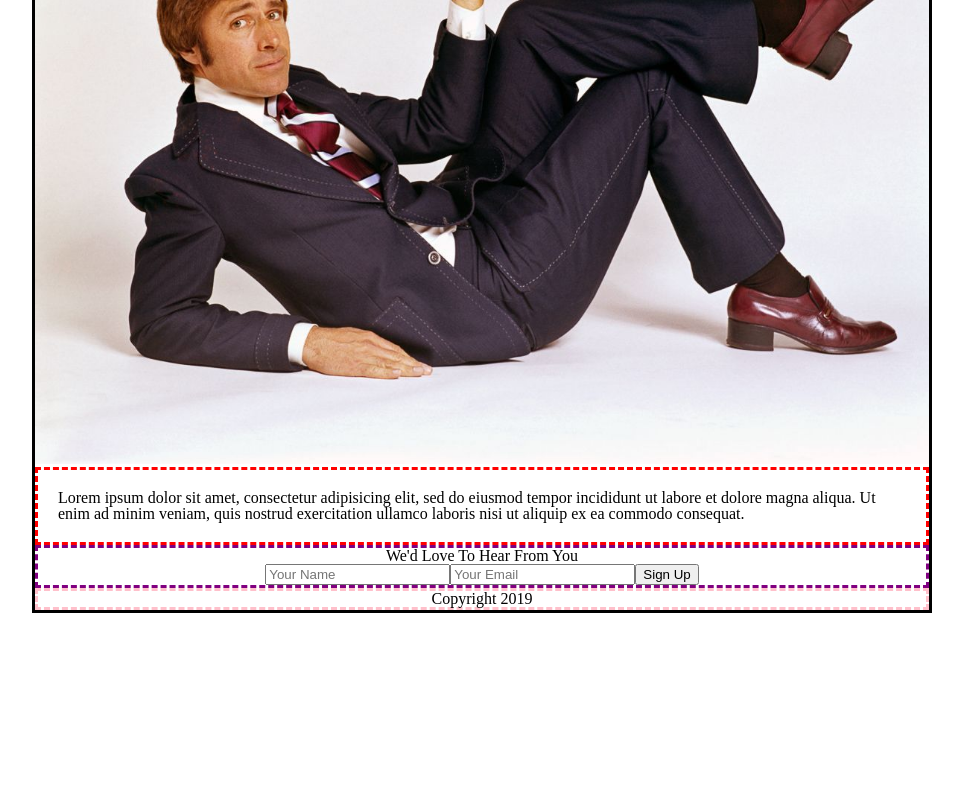
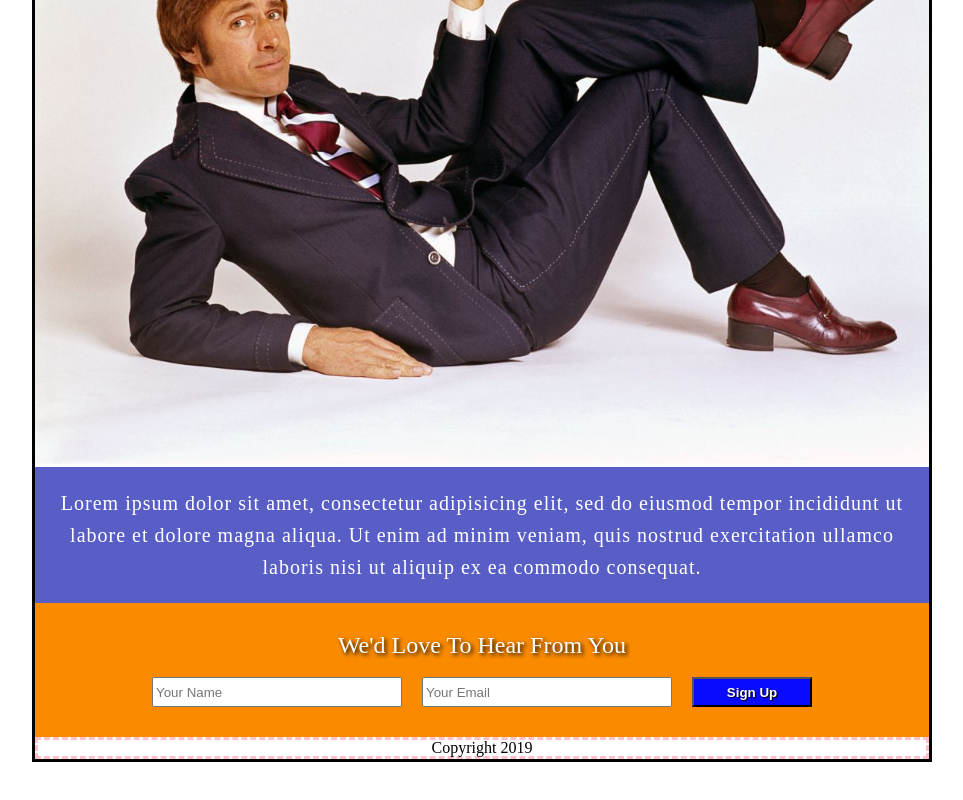
Before and after one commit to Dayun123/css_practice-flexbox, a website: page mobile-reordering/index.html in a window 1280 px wide. Shown: the part 481-1281 px from the top of the page, without its empty margins (158-1121 px from the left). Before the commit the page ends 1144 px from the top, so only its background shows below. Drawn offline with nearby package versions, Linux system fonts and the light colour scheme; files that its build step writes are made by us from their sources.

Commit message:
Add base styles for middle two sections of page.

```diff
--- a/mobile-reordering/style.css
+++ b/mobile-reordering/style.css
@@ -1,3 +1,19 @@
+/*
+
+Site Color Pallette
+
+blue
+background: rgba(19, 27, 174, 0.7);
+
+yellow
+background: rgba(250, 225, 0, 1);
+
+orange
+background: rgba(250, 139, 0, 1);
+
+*/
+
+
 /* Setup our boxes to be sized with border-box, not content-box. */
 html {
   box-sizing: border-box;
@@ -16,8 +32,8 @@ body {
 /*header { border: 3px dashed blue; }*/
 /*nav { border: 3px dashed yellow; }*/
 /*.hero { border: 3px dashed green; }*/
-.site-description { border: 3px dashed red; }
-.signup-form { border: 3px dashed purple; }
+/*.site-description { border: 3px dashed red; }*/
+/*.signup-form { border: 3px dashed purple; }*/
 footer { border: 3px dashed pink; }
 
 .site-wrapper {
@@ -59,7 +75,18 @@ nav li a {
 }
 
 .site-description {
+  text-align: center;
+  font-size: 1.25rem;
+  letter-spacing: 1px;
+  line-height: 2rem;
+  color: #fff;
   padding: 20px;
+  background: rgba(19, 27, 174, 0.7);
+}
+
+.signup-form {
+  padding: 20px;
+  background: rgba(250, 139, 0, 1);
 }
 
 .signup-form form {
@@ -67,8 +94,28 @@ nav li a {
   justify-content: center;
 }
 
+form input {
+  min-height: 30px;
+  max-width: 250px;
+  margin: 10px;
+  flex: 3;
+}
+
+form input[type="submit"] {
+  flex: 1;
+  max-width: 120px;
+  background: rgba(10,10, 256, 1);
+  color: #fff;
+  font-weight: bold;
+  text-shadow: 1px 1px 1px #000;
+}
+
 .signup-form h2 {
   text-align: center;
+  font-size: 1.5rem;
+  color: #fff;
+  text-shadow: 2px 2px 4px #000;
+  padding: 10px;
 }
 
 footer {
```
Also changed, not shown: mobile-reordering/build/style.min.css.
